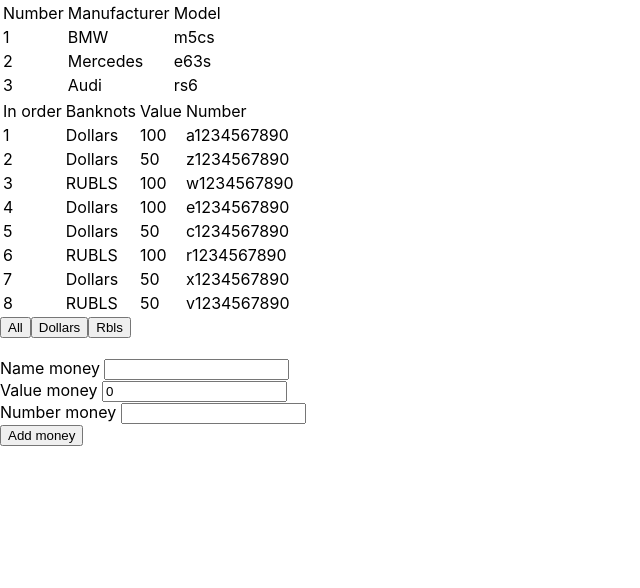
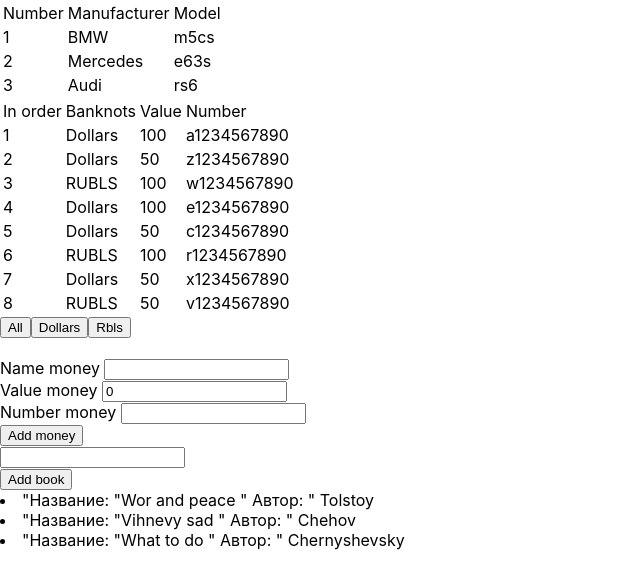
Before and after one commit to Tsyriulnikov/microtask, a React (Create React App) app: page / in a window 1280 px wide. Shown: the top 588 px of the page, without its empty margins (0-640 px from the left). Built offline with nearby package versions, Linux system fonts and the light colour scheme.

Commit message:
trening input

```diff
--- a/src/App.tsx
+++ b/src/App.tsx
@@ -4,7 +4,7 @@ import Button, {FilterValuesType} from "./Components/Button";
 import Show_Banknots, {MoneyPropsType} from "./Components/Show_Banknots";
 import Input from "./Components/Input";
 import {ButtonAddMoney} from "./Components/ButtonAddMoney";
-//import {ButtonAddMoney} from "./Components/ButtonAddMoney";
+import {Trening_Input} from "./TreningInput/Trening_Input";
 
 const App = () => {
 
@@ -24,6 +24,7 @@ const App = () => {
         {banknots: 'Dollars', value: 50, number: ' x1234567890'},
         {banknots: 'RUBLS', value: 50, number: ' v1234567890'},
     ])
+
 
     let [filter, setFilter] = useState<FilterValuesType>("All")
 
@@ -73,7 +74,7 @@ const App = () => {
                    setInputTitle={setInputTitle} inputValue={inputValue} setInputValue={setInputValue}
                    inputNumber={inputNumber} setInputNumber={setInputNumber}/>
             <ButtonAddMoney name={"Add money"} callBack={onClickAddInputTitle}/>
-
+<Trening_Input/>
         </div>
     )
 }
--- /dev/null
+++ b/src/TreningInput/State_Input.tsx
@@ -0,0 +1,5 @@
+export const books_list = [
+    {id:1, title:"Wor and peace", writer:"Tolstoy"},
+    {id:2, title:"Vihnevy sad", writer:"Chehov"},
+    {id:3, title:"What to do", writer:"Chernyshevsky"}
+]
--- /dev/null
+++ b/src/TreningInput/Trening_Button.tsx
@@ -0,0 +1,10 @@
+import React from "react";
+
+export const Trening_Button = () => {
+    return(
+        <div>
+<button> Add book </button>
+
+        </div>
+    )
+}
--- /dev/null
+++ b/src/TreningInput/Trening_Input.tsx
@@ -0,0 +1,32 @@
+import React, {ChangeEvent, useState} from "react";
+import {Trening_Button} from "./Trening_Button";
+import {books_list} from "./State_Input";
+
+type BooksType = {
+    id: number
+    title: string
+    writer: string
+}
+
+export const Trening_Input = () => {
+    const [books, setBooks] = useState<Array<BooksType>>(books_list)
+    const [newTitleBook, setNewTitleBook] = useState('')
+
+    const show_Books = books.map((el: BooksType) => {
+        return (
+            <li key={el.id}> "Название: "{el.title} " Автор: " {el.writer}</li>
+        )
+    })
+    const onChangeNewTitleBook = (e: ChangeEvent<HTMLInputElement>) => {
+        setNewTitleBook(e.currentTarget.value)
+    }
+
+    return (
+        <div>
+
+            <input value={newTitleBook} onChange={onChangeNewTitleBook}/>
+            <Trening_Button/>
+            {show_Books}
+        </div>
+    )
+}
```
Also changed, not shown: src/Components/Input.tsx (+1 -13 lines).
